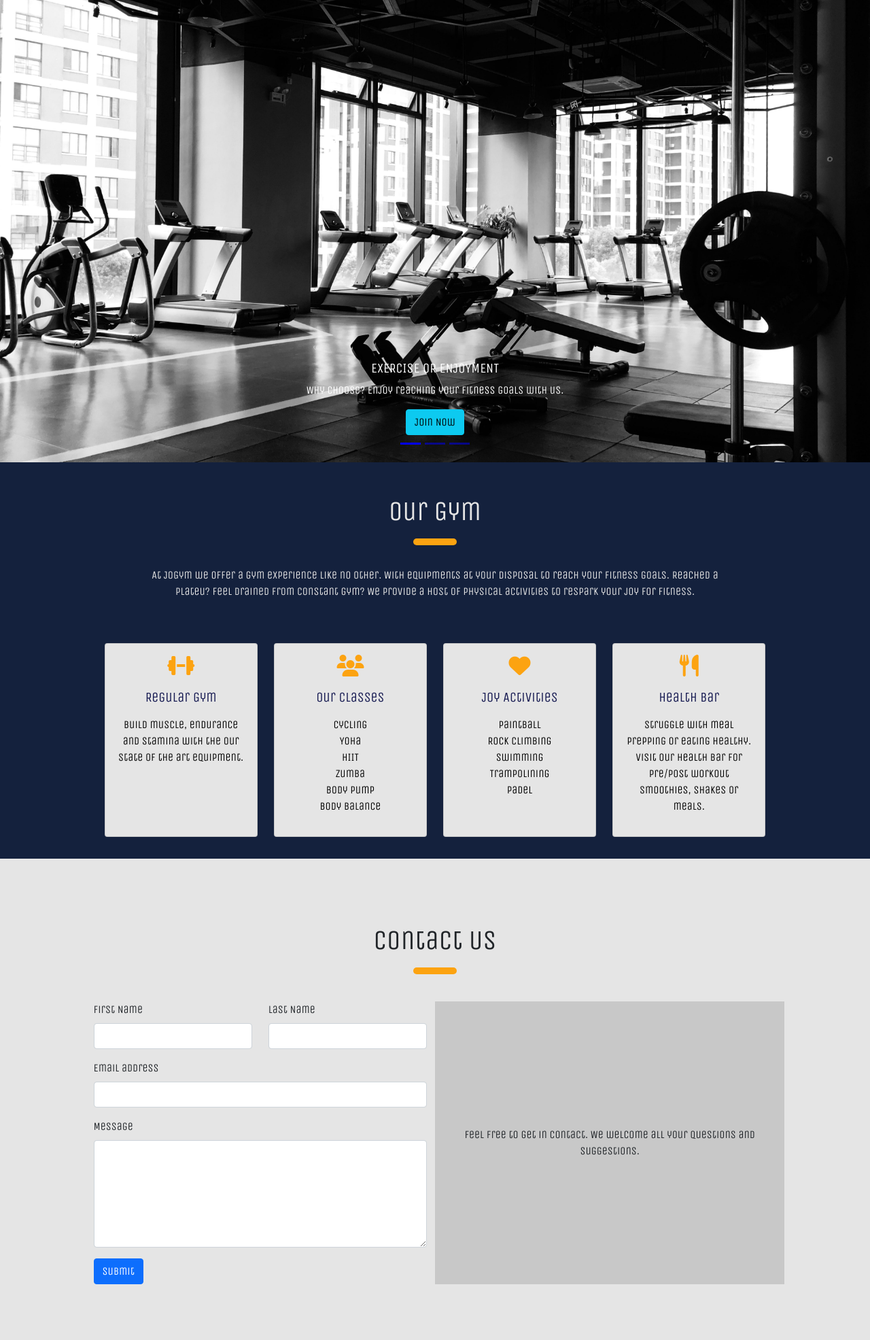
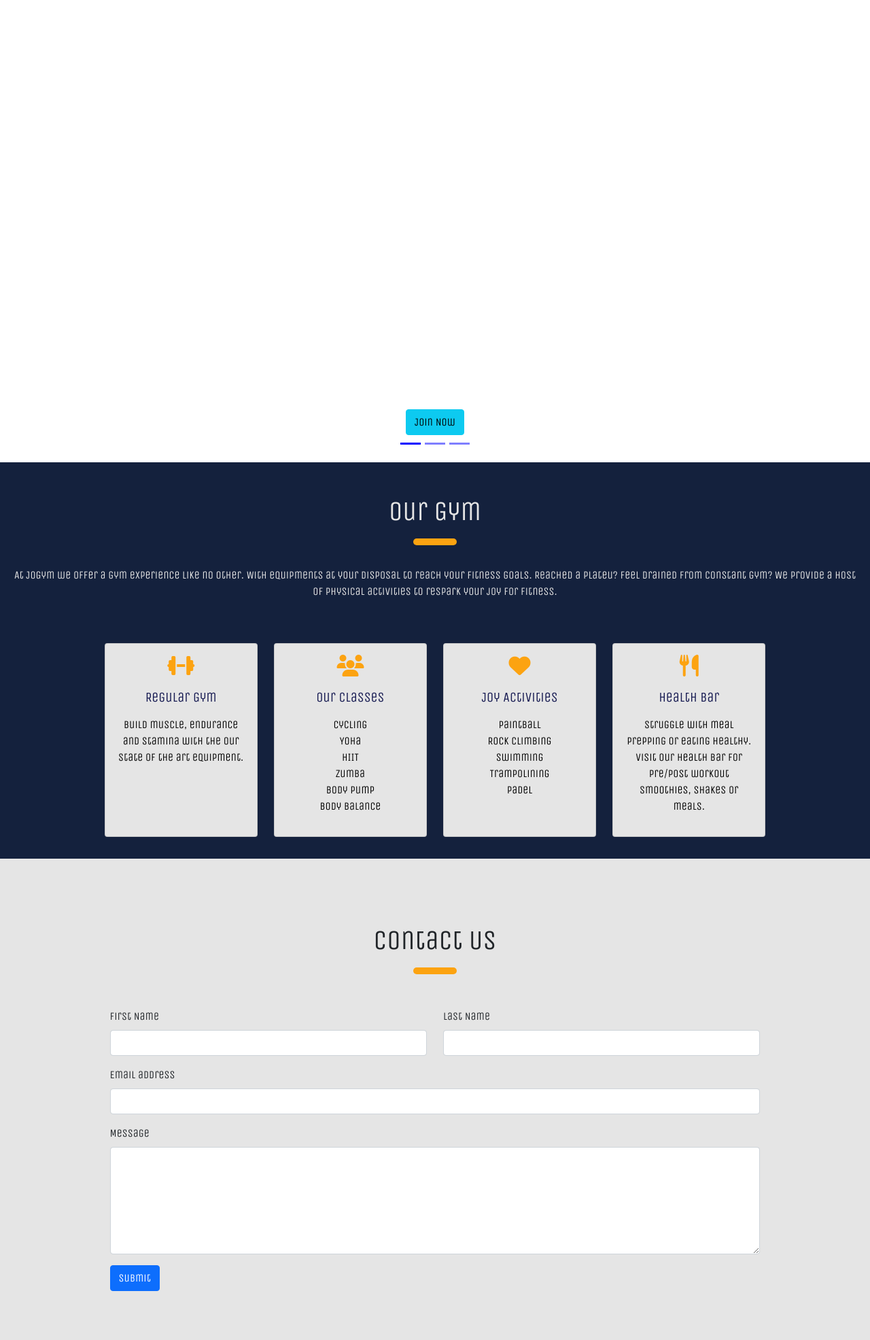
Before and after one commit to Code-Institute-Submissions/Zuhur-ms4_Feb, a Django app: page / in a window 1280 px wide. Shown: the part 40-2011 px from the top of the page at 68% size. Before the commit the page ends 1929 px from the top, so only its background shows below. Run offline with Django 4.2, Linux system fonts and the light colour scheme; parts of the project's set-up code (start-up, migrations or seed data) failed here and were passed over; some libraries are stand-ins or nearby versions; some web fonts are replaced.

Commit message:
Remove inline css and move styling to base.css Restyle, reformat contact us section

```diff
--- a/gym_app/templates/gym_app/home.html
+++ b/gym_app/templates/gym_app/home.html
@@ -14,21 +14,21 @@
         <li data-target="#homeCarousel" data-bs-target="#homeCarousel" data-bs-slide-to="2"></li>
     </ol>
     <div class="carousel-inner">
-        <div class="carousel-item active" style="background: url('/media/gym-background.jpg') center center no-repeat; background-size: cover;">
+        <div class="carousel-item carousel-img1 active">
             <div class="carousel-caption">
                 <h5 class="text-uppercase">Exercise or Enjoyment</h5>
                 <p>Why choose? Enjoy reaching your fitness goals with us.</p>
                 <button type="button" class="btn btn-info">Join Now</button>
             </div>
         </div>
-        <div class="carousel-item" style="background: url('/media/paintball-big.jpg') center center no-repeat; background-size: cover;">
+        <div class="carousel-item carousel-img2">
             <div class="carousel-caption">
                 <h5 class="text-uppercase">Exercise or Enjoyment</h5>
                 <p>Why choose? Enjoy reaching your fitness goals with us.</p>
                 <button type="button" class="btn btn-info">Join Now</button>
             </div>
         </div>
-        <div class="carousel-item" style="background: url('/media/colorful-weights-bg.jpg') center center no-repeat; background-size: cover;">
+        <div class="carousel-item carousel-img3">
             <div class="carousel-caption">
                 <h5 class="text-uppercase">Exercise or Enjoyment</h5>
                 <p>Why choose? Enjoy reaching your fitness goals with us.</p>
@@ -40,7 +40,7 @@
 <!-- Our gym -->
 <section id="our-gym" class="container-fluid">
     <div class="row">
-        <div class="gym-description">
+        <div class="section-title">
             <div class="col">
                 <h1 class="text-center mt-5 px-3"> Our Gym</h1>
                 <hr class="heading-ruler mx-auto">
@@ -105,20 +105,19 @@
     <!--Cards end-->
 </section>
 
-    <!-- Contact us section-->
+<!-- START - Contact us-->
     <section id="contact-us" class="container-fluid">
-    <div class="contact-content mx-auto py-5">
+        <div class="contact-container mx-auto py-5">
             <div class="row">
-            <div class="gym-description">
+                <div class="section-title">
                     <div class="col">
                         <h1 class="text-center mt-5 px-3"> Contact Us</h1>
                         <hr class="heading-ruler mx-auto">
                     </div>
                 </div>
             </div>
-        <div class="row mt-4">
-            <div class="col">
-                <form>
+            <div class="contact-content mx-auto" >
+                <form class="contact-form p-4">
                     <div class="mb-3">
                         <div class="row">
                             <div class="col">
@@ -142,14 +141,7 @@
                     <button type="submit" class="btn btn-primary">Submit</button>
                 </form>
             </div>
-            <div class="col d-flex justify-content-center align-items-center" style="background-color: #c8c8c8;">
-                <p class="my-auto text-center">Feel free to get in contact. We welcome all your questions and suggestions.</p>
-            </div>
-        </div>
         </div>
     </section>
-    <!-- Contact us section ends-->
-
-
-
+<!-- END - Contact us -->
 {% endblock %}s
```
Lines whose indentation alone changed are shown as unchanged.
